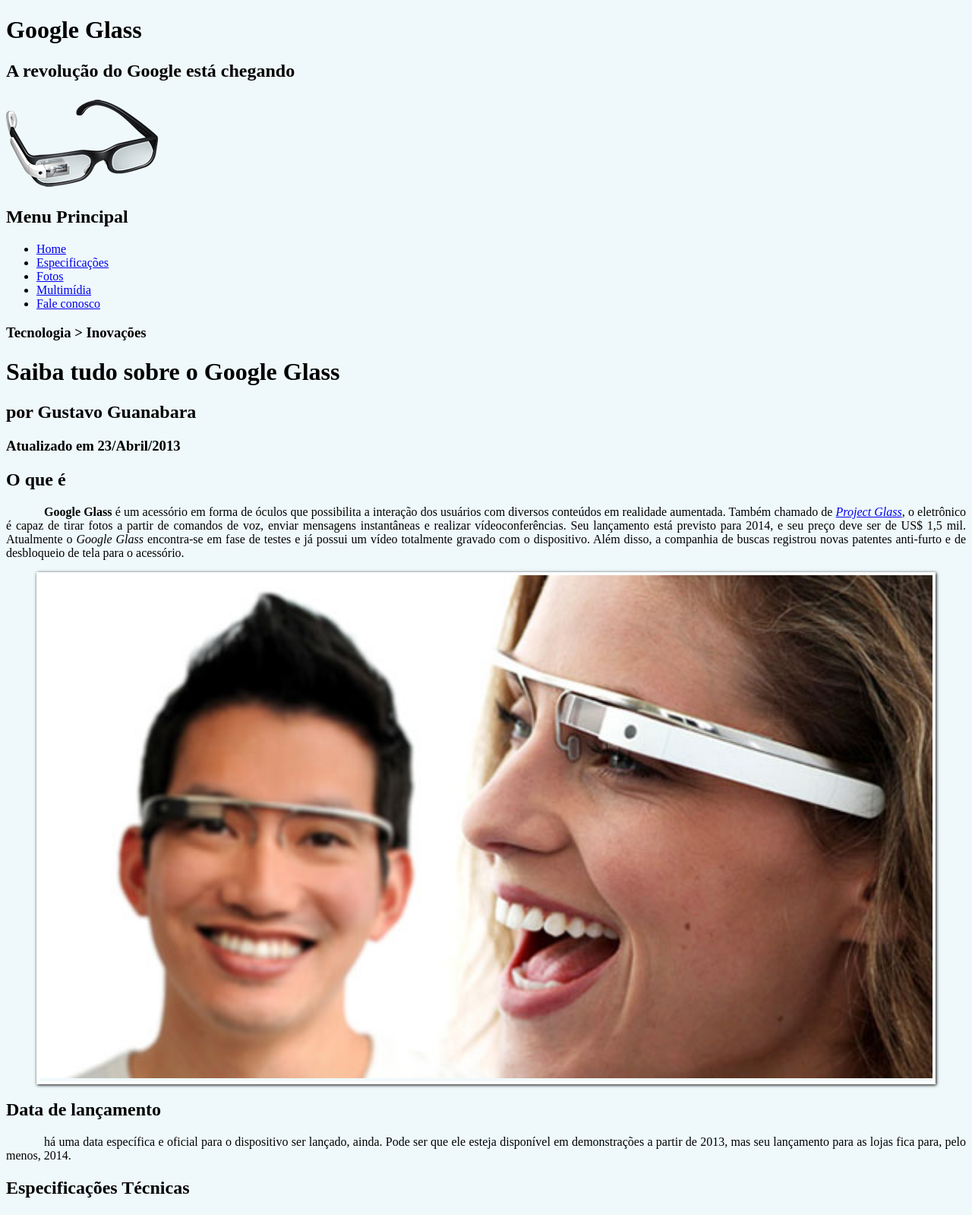
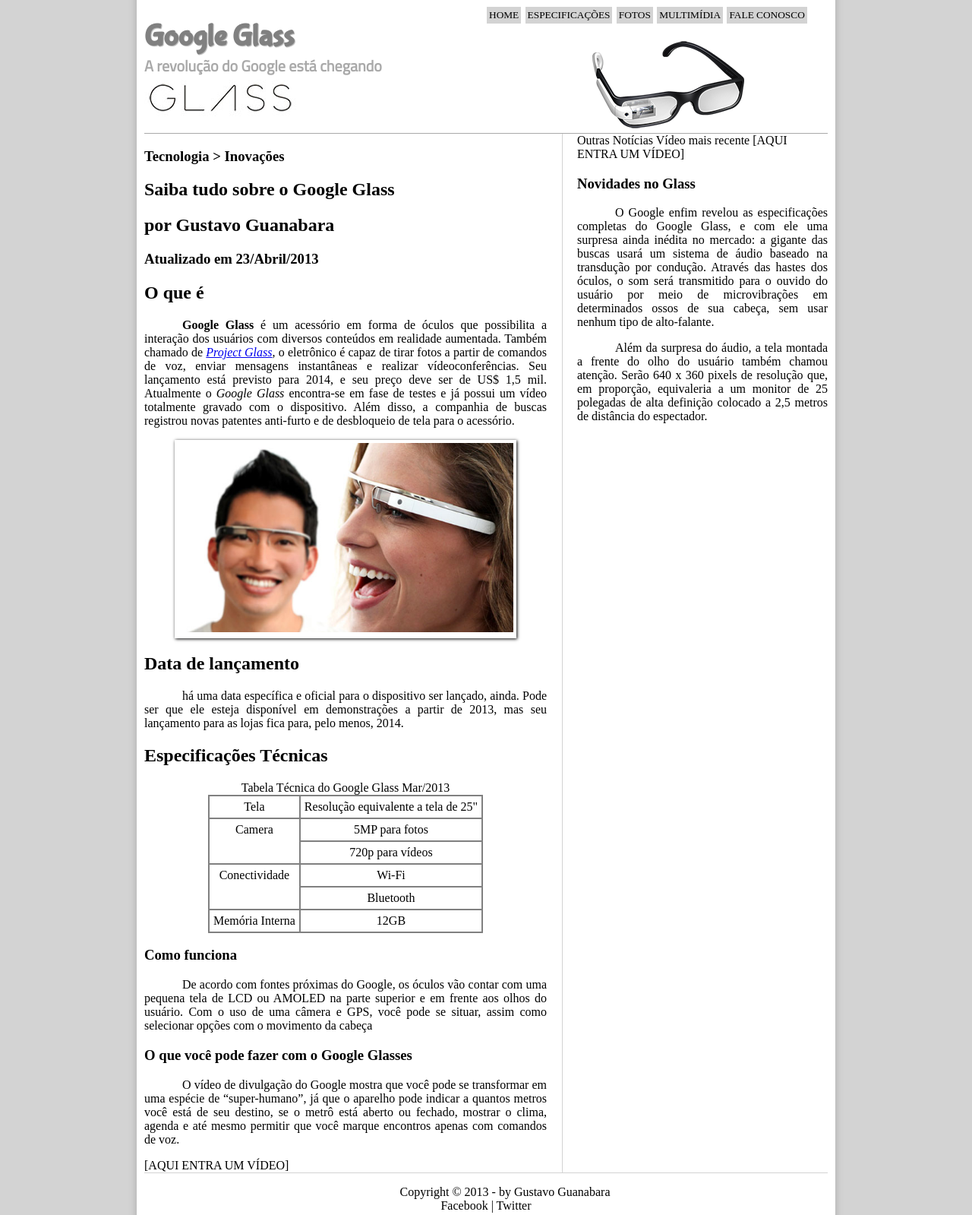
Before and after one commit to RafaelJuliano/Curso-HTML5, a plain HTML site: page index.html in a window 1280 px wide. Shown: the top 1599 px of the page at 76% size. Drawn offline with Linux system fonts and the light colour scheme.

Commit message:
Fim da aula 19

```diff
--- a/_css/estilo.css
+++ b/_css/estilo.css
@@ -1,9 +1,53 @@
+@charset "UTF-8";
+@import url('https://fonts.googleapis.com/css2?family=Titillium+Web&display=swap');
+@font-face {
+    font-family: 'FonteLogo';
+    src: url("../_fonts/bubblegum-sans-regular.otf");
+}
+
 p {
     text-align: justify;
     text-indent: 50px;
 }
+
+header#cabecalho img#icone {
+    position: absolute;
+    left: 780px;
+    top: 50px
+}
+
+header#cabecalho {
+    border-bottom: 1px darkgrey solid;
+    height: 150px;
+    background: url("../_imagens/glass-logo-peq.jpg") no-repeat 0px 80px;
+}
+
+header#cabecalho h1 {
+    font-family: 'FonteLogo', sans-serif;
+    font-size:  30pt;
+    color: grey;
+    text-shadow: 1px 1px 1px rgba(0, 0, 0, 0.3);
+    padding: 0px;
+    margin-bottom: 0px;
+}
+
+header#cabecalho h2 {
+    font-family: 'Titillium Web', sans-serif;
+    color: darkgrey;
+    font-size: 15pt;
+    padding: 0px;
+    margin-top: 0px;
+}
+
 body {
-    background-color: rgb(239, 249, 252);
+    background-color: lightgrey;
+}
+div#interface {
+    width: 900px;
+    background-color: white;
+    margin: -20px auto 0px auto;
+    box-shadow: 0px 0px 10px darkgrey;
+    padding: 10px;
 }
 
 figure.foto-legenda {
@@ -33,3 +77,87 @@
 figure.foto-legenda:hover figcaption {
     opacity: 1;
 }
+nav#menu {
+    display: block;
+}
+
+nav#menu ul{
+    list-style: none;
+    font-size: 10pt;
+
+    text-transform: uppercase;
+    position: absolute;
+    top: -5px;
+    left: 600px;
+}
+
+nav#menu li{
+    display: inline-block;
+    background-color: lightgrey;
+    padding: 3px;
+    margin: 1px;
+}
+nav#menu li:hover {
+    background-color: grey;
+    transition: background-color 0.5s;
+}
+
+nav#menu h1{
+    display: none;
+}
+
+nav#menu a {
+    color: black;
+    text-decoration: none;
+}
+
+nav#menu a:hover{
+    color: white;
+    text-decoration: underline;
+}
+
+section#corpo {
+    display: block;
+    width: 530px;
+    float: left;
+    border-right: 1px solid lightgrey;
+    padding-right: 20px;
+}
+
+table#tabelaspec {
+    border: 1px solid grey;
+    border-spacing: 0px;
+    margin-left: auto;
+    margin-right: auto;
+}
+
+table#tabelaspec td {
+    border: 1px solid grey;
+    padding: 5px;
+    text-align: center;
+    vertical-align: top;
+}
+
+aside#lateral {
+    display: block;
+    width: 330px;
+    float: right;
+}
+
+footer#rodape {
+    clear: both;
+    border-top: 1px solid lightgrey;
+}
+
+footer#rodape p{
+    text-align: center;
+}
+
+footer#rodape a{
+    text-decoration: none;
+    color: black;
+}
+
+footer#rodape a:hover {
+    text-decoration: underline;
+}
--- a/index.html
+++ b/index.html
@@ -15,9 +15,9 @@
     <h2>A revolução do Google está chegando</h2>
     </hgroup>
 
-            <img src="_imagens/glass-oculos-preto-peq.png">
+    <img id="icone" src="_imagens/glass-oculos-preto-peq.png">
 
-            <nav>
+    <nav id="menu">
     <h1>Menu Principal</h1>
     <ul>
     <li><a href="index.html">Home</a></li>
@@ -29,6 +29,7 @@
     </nav>
 </header>
 
+<section id="corpo">
     <hgroup>
     <h3>Tecnologia > Inovações</h3>
     <h1>Saiba tudo sobre o Google Glass</h1>
@@ -53,12 +54,17 @@
     <p>há uma data específica e oficial para o dispositivo ser lançado, ainda. Pode ser que ele esteja disponível em demonstrações a partir de 2013, mas seu lançamento para as lojas fica para, pelo menos, 2014.
     </p>
 
-                <h2>Especificações Técnicas</h2>
-                <h3>Tabela Técnica do Google Glass Mar/2013</h3>
-                <p style="text-indent: 0px;">Tela:Resolução equivalente a tela de 25" <br>
-                Camera: 5MP para fotos / 720p para vídeos <br>
-                Conectividade: Wi-Fi/ Bluetooth <br>
-                Memória Interna: 12GB <br></p>
+    <h1>Especificações Técnicas</h1>
+
+    <table id="tabelaspec">
+    <caption>Tabela Técnica do Google Glass Mar/2013</caption>
+    <tr><td>Tela</td><td>Resolução equivalente a tela de 25"</td></tr>
+    <tr><td rowspan="2"> Camera</td><td> 5MP para fotos</td></tr>
+    <tr><td>720p para vídeos</td></tr>
+    <tr><td rowspan="2">Conectividade</td><td> Wi-Fi</td></tr>
+    <tr><td>Bluetooth</td></tr>
+    <tr><td>Memória Interna</td><td> 12GB</td></tr>
+    </table>
 
     <h3>Como funciona</h3>
     <p>De acordo com fontes próximas do Google, os óculos vão contar com uma pequena tela de LCD ou AMOLED na parte superior e em frente aos olhos do usuário. Com o uso de uma câmera e GPS, você pode se situar, assim como selecionar opções com o movimento da cabeça</p>
@@ -67,7 +73,9 @@
     <p>O vídeo de divulgação do Google mostra que você pode se transformar em uma espécie de “super-<wbr>humano”, já que o aparelho pode indicar a quantos metros você está de seu destino, se o metrô está aberto ou fechado, mostrar o clima, agenda e até mesmo permitir que você marque encontros apenas com comandos de voz.</p>
 
     [AQUI ENTRA UM VÍDEO]
+</section>
 
+<aside id="lateral">
 Outras Notícias
 Vídeo mais recente
 
@@ -77,10 +85,12 @@
 <p>O Google enfim revelou as especificações completas do Google Glass, e com ele uma surpresa ainda inédita no mercado: a gigante das buscas usará um sistema de áudio baseado na transdução por condução. Através das hastes dos óculos, o som será transmitido para o ouvido do usuário por meio de microvibrações em determinados ossos de sua cabeça, sem usar nenhum tipo de alto-falante.</p>
 
 <p>Além da surpresa do áudio, a tela montada a frente do olho do usuário também chamou atenção. Serão 640 x 360 pixels de resolução que, em proporção, equivaleria a um monitor de 25 polegadas de alta definição colocado a 2,5 metros de distância do espectador.</p>
-
-
-                <P>Copyright &copy; 2013 - by Gustavo Guanabara
-                Facebook | Twitter</P>
+</aside>
+<footer id="rodape">
+    <P>Copyright &copy; 2013 - by Gustavo Guanabara<br>
+    <a href="http://facebook.com/cursoemvideo" target="_blank">Facebook</a> |
+    <a href="http://twitter.com/cursoemvideo" target="_blank">Twitter</a></P>
+</footer>
     </div>
 </body>
 </html>
```
Lines whose indentation alone changed are shown as unchanged.
